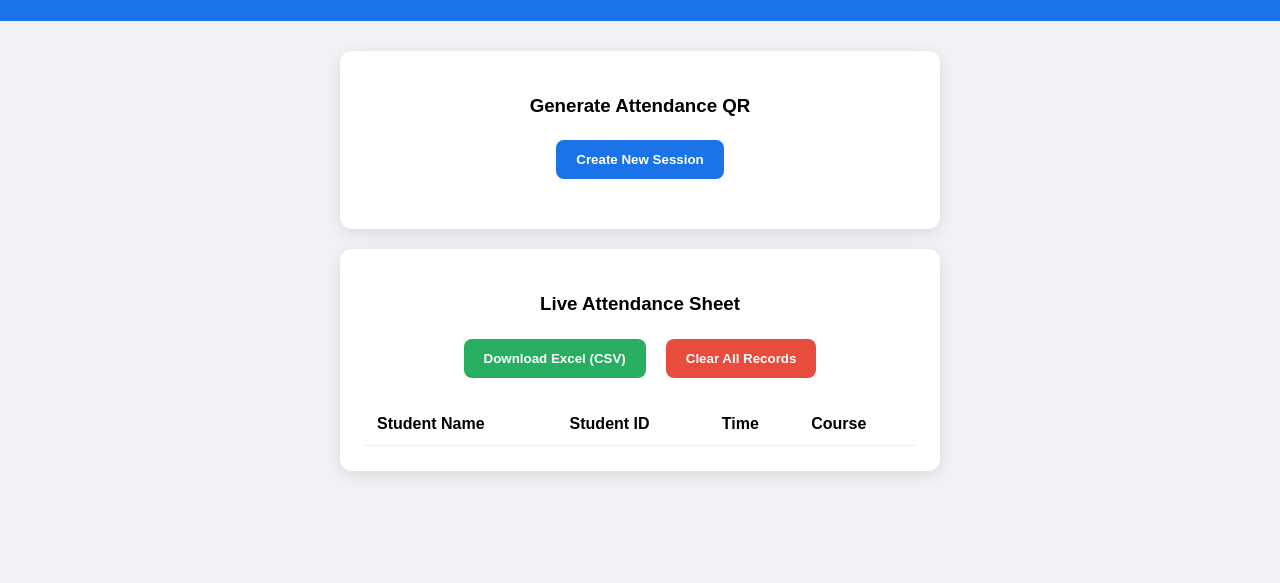
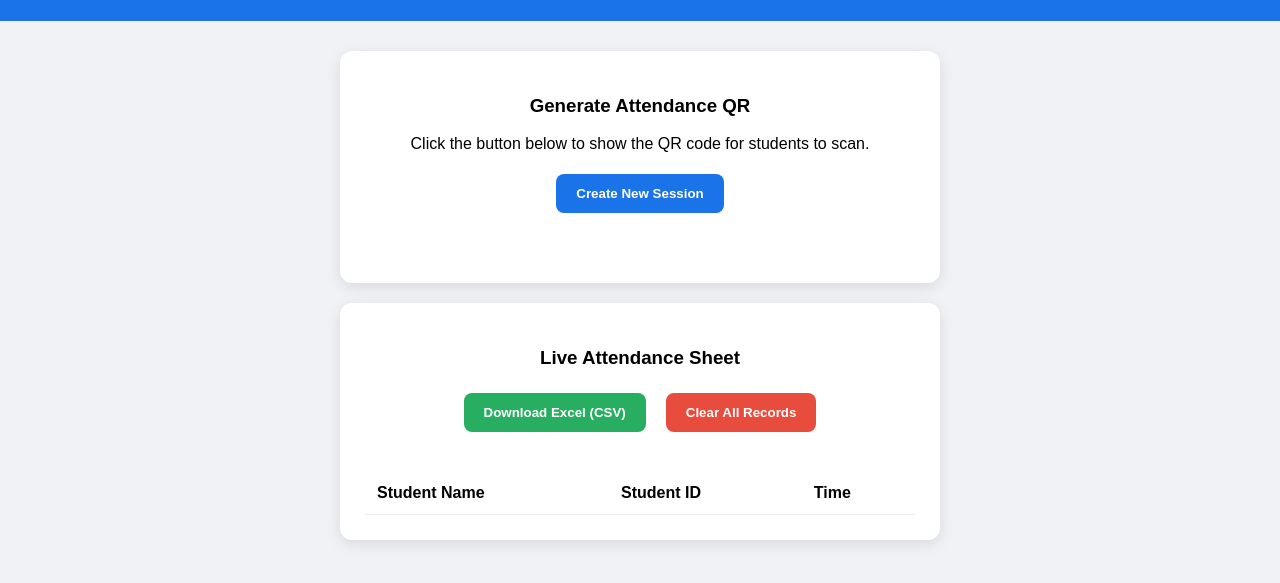
Before and after one commit to Mieshal-Alkharji/attendance-system, a website with bundled scripts: page lecturer.html in a window 1280 px wide. Shown: the part 99-682 px from the top of the page. Built offline with nearby package versions, Linux system fonts and the light colour scheme; no server answers.

Commit message:
Update lecturer.html

```diff
--- a/lecturer.html
+++ b/lecturer.html
@@ -8,6 +8,7 @@
   <script src="https://cdnjs.cloudflare.com/ajax/libs/qrcodejs/1.0.0/qrcode.min.js"></script>
 </head>
 <body>
+
 <div class="navbar">
   <h1>Lecturer Portal</h1>
 </div>
@@ -15,24 +16,26 @@
 <div class="container">
   <div class="card">
     <h3>Generate Attendance QR</h3>
+    <p>Click the button below to show the QR code for students to scan.</p>
     <button onclick="generateQR()">Create New Session</button>
-    <div id="qrcode" style="margin-top:20px; display:flex; justify-content:center;"></div>
+    <div id="qrcode" style="margin-top:20px; display:flex; justify-content:center; padding: 10px; background: white; border-radius: 10px;"></div>
   </div>
 
   <div class="card">
     <h3>Live Attendance Sheet</h3>
-    <div style="margin-bottom: 15px; display: flex; gap: 10px; justify-content: center;">
+
+    <div style="margin-bottom: 15px; display: flex; gap: 10px; justify-content: center; flex-wrap: wrap;">
       <button onclick="downloadCSV()" style="background:#27ae60;">Download Excel (CSV)</button>
       <button onclick="clearRecords()" style="background:#e74c3c;">Clear All Records</button>
     </div>
 
+    <div style="overflow-x: auto;">
       <table>
         <thead>
         <tr>
           <th>Student Name</th>
           <th>Student ID</th>
           <th>Time</th>
-        <th>Course</th>
         </tr>
         </thead>
         <tbody id="attendanceBody">
@@ -40,6 +43,7 @@
       </table>
     </div>
   </div>
+</div>
 
 <script type="module" src="lecturer.js"></script>
 </body>
```
Lines whose indentation alone changed are shown as unchanged.
